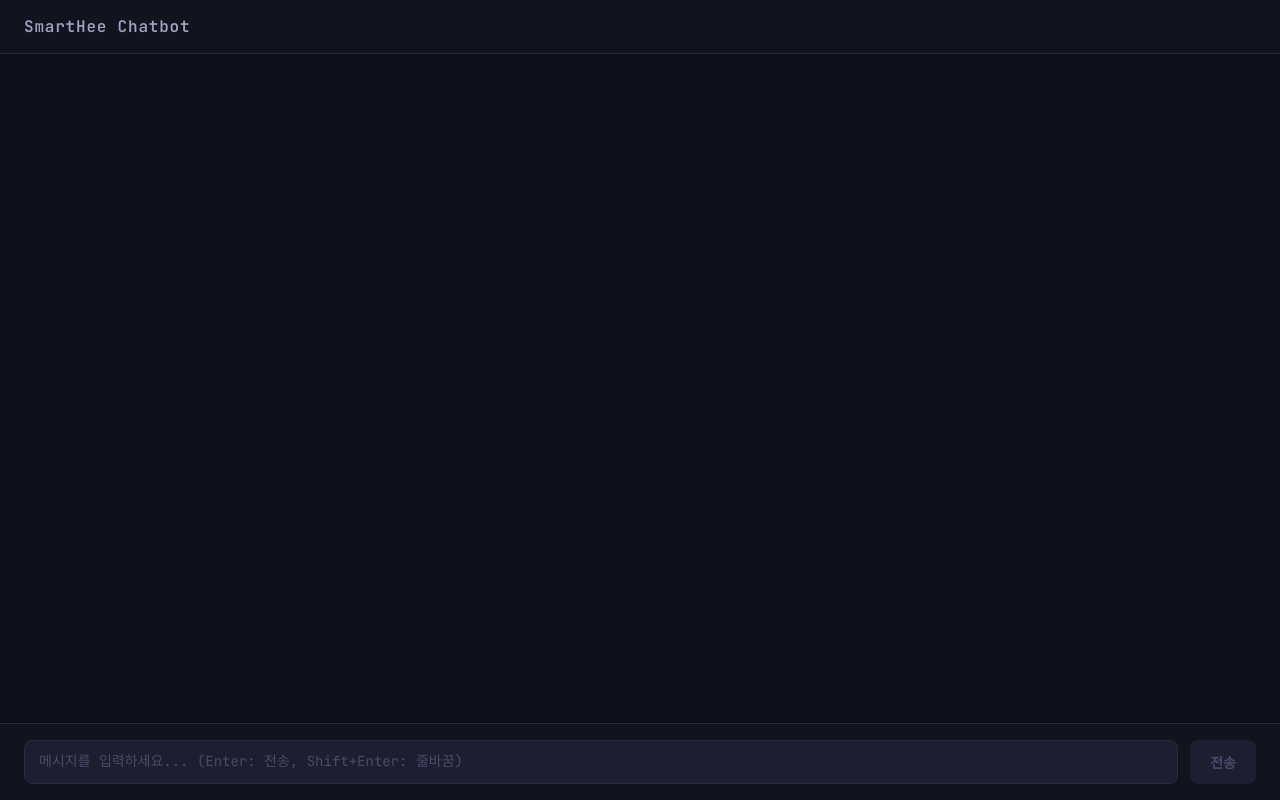
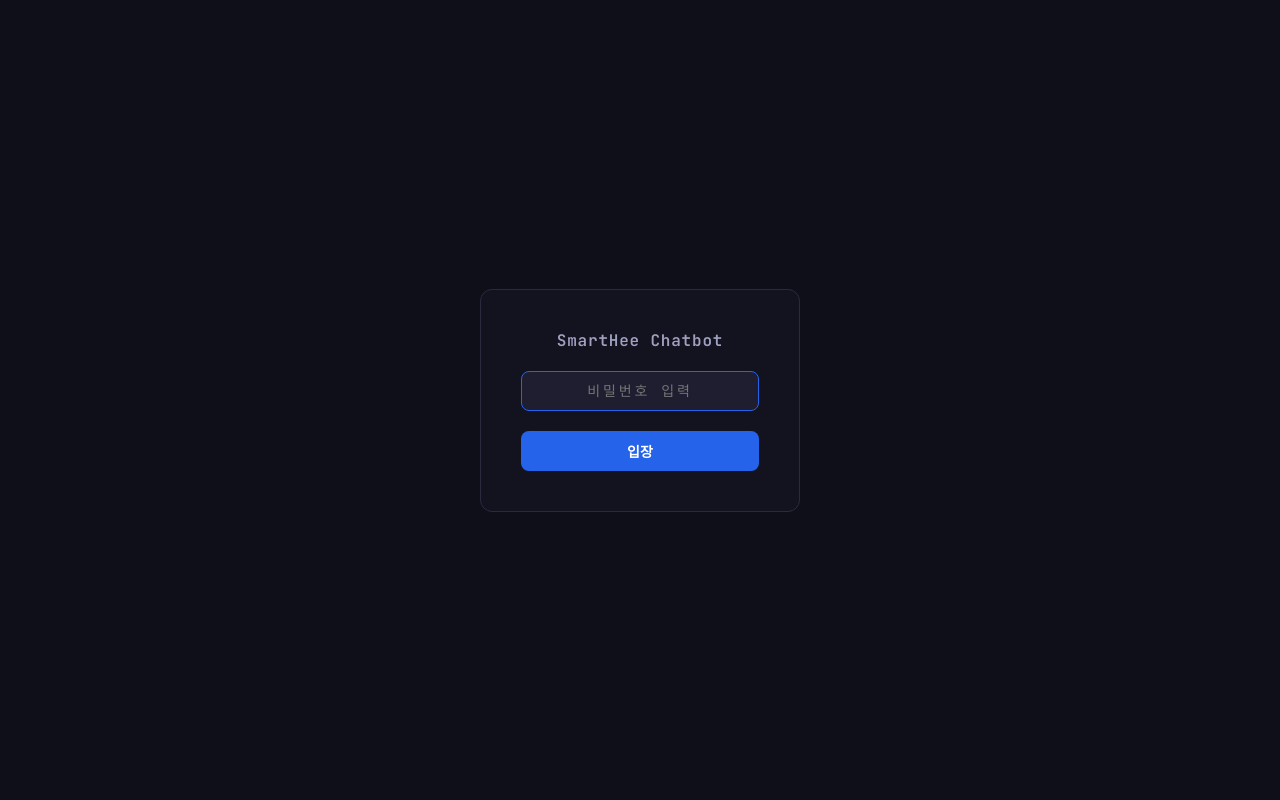
Before and after one commit to parkjongmin-ddam/SmartHee_Chatbot, a React (Vite) app in the folder frontend/: page / in a window 1280 px wide. Built offline with nearby package versions, Linux system fonts and the light colour scheme.

Commit message:
fix: remove tsc from build command

```diff
--- a/frontend/package.json
+++ b/frontend/package.json
@@ -4,7 +4,7 @@
   "private": true,
   "scripts": {
     "dev": "vite",
-    "build": "tsc && vite build",
+    "build": "vite build",
     "preview": "vite preview"
   },
   "dependencies": {
--- a/frontend/src/App.tsx
+++ b/frontend/src/App.tsx
@@ -1,5 +1,15 @@
+import { useState } from 'react'
 import ChatWindow from './components/ChatWindow'
+import PasswordGate from './components/PasswordGate'
 
 export default function App() {
+  const [unlocked, setUnlocked] = useState(
+    localStorage.getItem('unlocked') === 'true'
+  )
+
+  if (!unlocked) {
+    return <PasswordGate onUnlock={() => setUnlocked(true)} />
+  }
+
   return <ChatWindow />
 }
--- /dev/null
+++ b/frontend/src/components/PasswordGate.module.css
@@ -0,0 +1,70 @@
+.container {
+  display: flex;
+  flex-direction: column;
+  align-items: center;
+  justify-content: center;
+  height: 100vh;
+  background-color: #0f0f1a;
+  font-family: 'JetBrains Mono', monospace;
+}
+
+.box {
+  background-color: #13131f;
+  border: 1px solid #2a2a3e;
+  border-radius: 12px;
+  padding: 40px;
+  display: flex;
+  flex-direction: column;
+  align-items: center;
+  gap: 20px;
+  width: 320px;
+}
+
+.title {
+  color: #a0a0c0;
+  font-size: 1rem;
+  font-weight: 600;
+  letter-spacing: 0.05em;
+}
+
+.input {
+  width: 100%;
+  background-color: #1e1e30;
+  border: 1px solid #2a2a3e;
+  border-radius: 8px;
+  color: #e0e0e0;
+  font-family: 'JetBrains Mono', monospace;
+  font-size: 0.875rem;
+  padding: 10px 14px;
+  outline: none;
+  text-align: center;
+  letter-spacing: 0.2em;
+  transition: border-color 0.15s;
+}
+
+.input:focus {
+  border-color: #2563eb;
+}
+
+.button {
+  width: 100%;
+  background-color: #2563eb;
+  color: #ffffff;
+  border: none;
+  border-radius: 8px;
+  padding: 10px;
+  font-family: 'JetBrains Mono', monospace;
+  font-size: 0.875rem;
+  font-weight: 600;
+  cursor: pointer;
+  transition: background-color 0.15s;
+}
+
+.button:hover {
+  background-color: #1d4ed8;
+}
+
+.error {
+  color: #ef4444;
+  font-size: 0.75rem;
+}
--- /dev/null
+++ b/frontend/src/components/PasswordGate.tsx
@@ -0,0 +1,46 @@
+import { useState, KeyboardEvent } from 'react'
+import styles from './PasswordGate.module.css'
+
+const PASSWORD = import.meta.env.VITE_APP_PASSWORD ?? ''
+
+interface Props {
+  onUnlock: () => void
+}
+
+export default function PasswordGate({ onUnlock }: Props) {
+  const [input, setInput] = useState('')
+  const [error, setError] = useState(false)
+
+  const check = () => {
+    if (input === PASSWORD) {
+      localStorage.setItem('unlocked', 'true')
+      onUnlock()
+    } else {
+      setError(true)
+      setInput('')
+    }
+  }
+
+  const handleKeyDown = (e: KeyboardEvent<HTMLInputElement>) => {
+    if (e.key === 'Enter') check()
+  }
+
+  return (
+    <div className={styles.container}>
+      <div className={styles.box}>
+        <div className={styles.title}>SmartHee Chatbot</div>
+        <input
+          className={styles.input}
+          type="password"
+          value={input}
+          onChange={(e) => { setInput(e.target.value); setError(false) }}
+          onKeyDown={handleKeyDown}
+          placeholder="비밀번호 입력"
+          autoFocus
+        />
+        {error && <div className={styles.error}>비밀번호가 틀렸습니다</div>}
+        <button className={styles.button} onClick={check}>입장</button>
+      </div>
+    </div>
+  )
+}
--- /dev/null
+++ b/frontend/src/vite-env.d.ts
@@ -0,0 +1,6 @@
+/// <reference types="vite/client" />
+
+declare module '*.module.css' {
+  const classes: { [key: string]: string }
+  export default classes
+}
--- a/frontend/vite.config.ts
+++ b/frontend/vite.config.ts
@@ -6,7 +6,7 @@ export default defineConfig({
   server: {
     proxy: {
       '/api': {
-        target: 'http://127.0.0.1:8000',
+        target: 'https://smartheechatbot-production.up.railway.app',
         changeOrigin: true,
       },
     },
```
Also changed, not shown: frontend/vercel.json (added).
